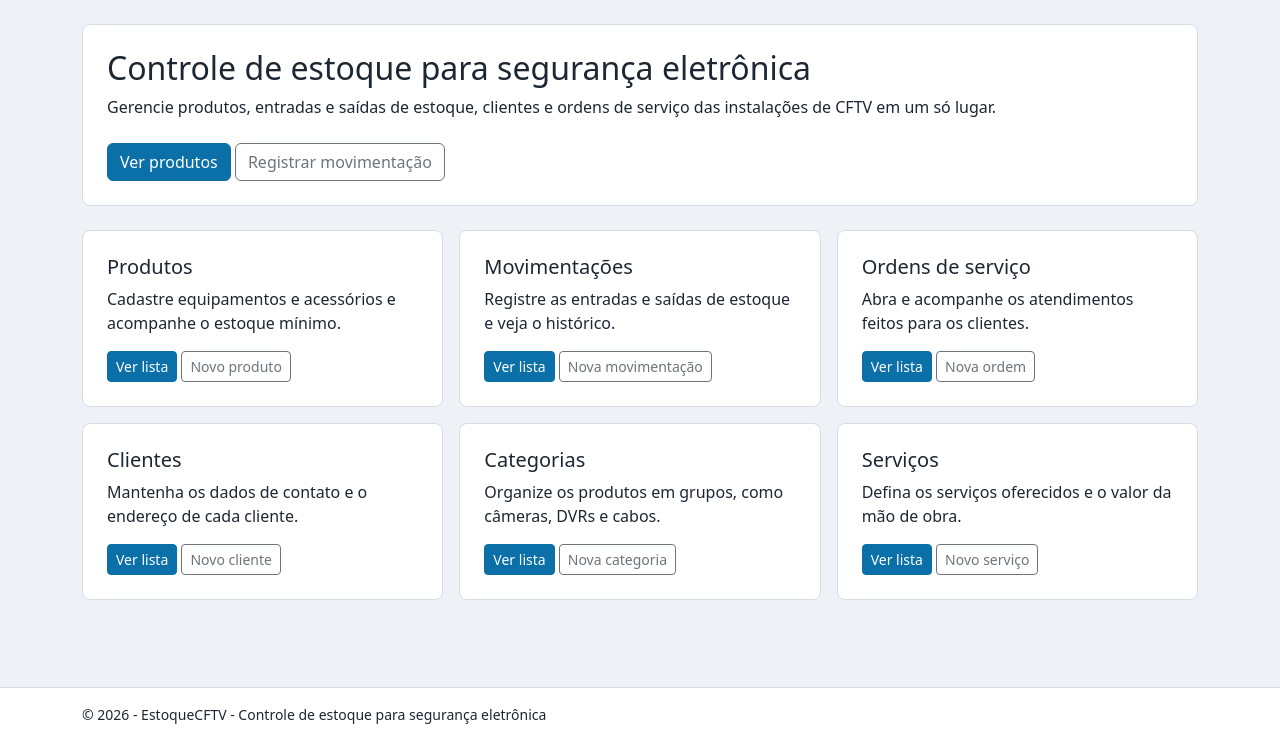
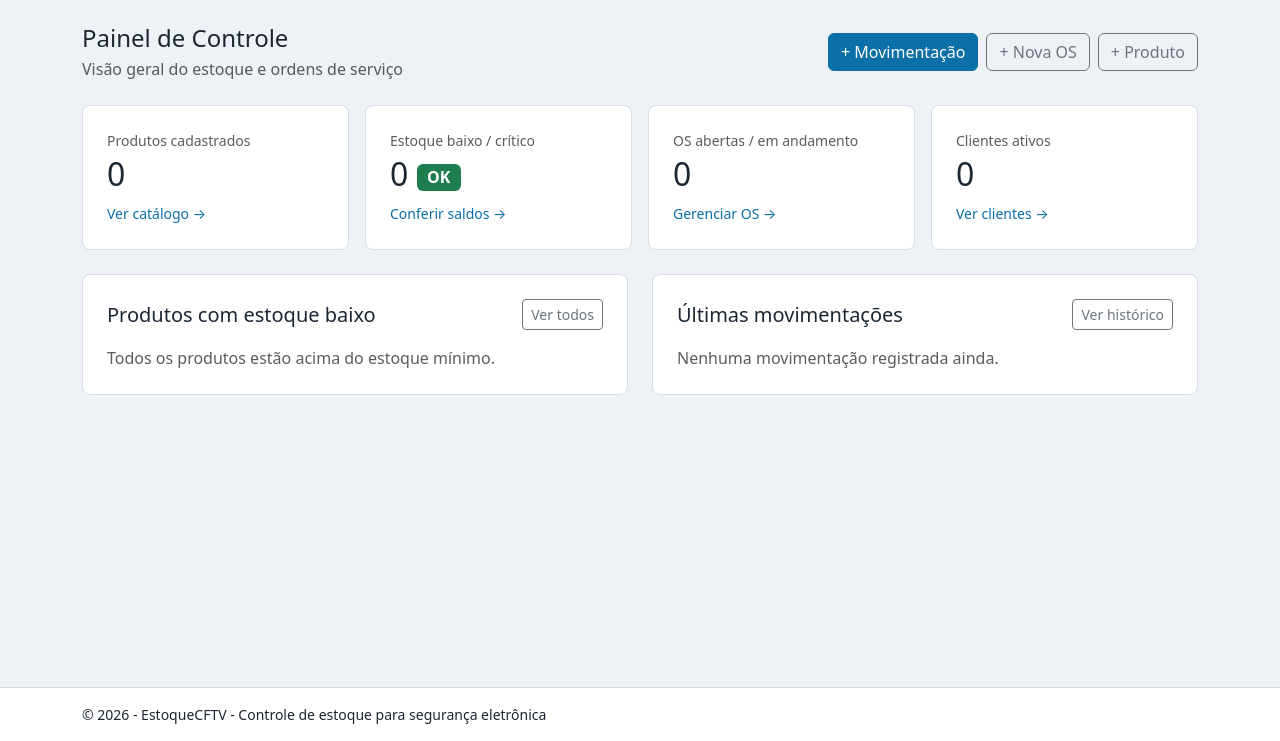
Before and after one commit to GiovaneRossito/EstoqueCFTV, an ASP.NET Core app: page / in a window 1280 px wide. Shown: the part 59-800 px from the top of the page. Run offline with ASP.NET Core 8, Linux system fonts and the light colour scheme.

Commit message:
terminado

```diff
--- a/Controllers/HomeController.cs
+++ b/Controllers/HomeController.cs
@@ -1,13 +1,59 @@
 using System.Diagnostics;
+using EstoqueCFTV.Models;
+using EstoqueCFTV.Service;
 using Microsoft.AspNetCore.Mvc;
-using EstoqueCFTV.Models;
 
 namespace EstoqueCFTV.Controllers;
 
 public class HomeController : Controller
 {
+    private readonly ProdutoService _produtoService;
+    private readonly OrdemDeServicoService _osService;
+    private readonly MovimentacaoEstoqueService _movimentacaoService;
+    private readonly ClienteService _clienteService;
+
+    public HomeController(
+        ProdutoService produtoService,
+        OrdemDeServicoService osService,
+        MovimentacaoEstoqueService movimentacaoService,
+        ClienteService clienteService)
+    {
+        _produtoService = produtoService;
+        _osService = osService;
+        _movimentacaoService = movimentacaoService;
+        _clienteService = clienteService;
+    }
+
     public IActionResult Index()
     {
+        var produtos = _produtoService.ListarTodos();
+        var ordens = _osService.ListarTodos();
+        var movimentacoes = _movimentacaoService.ListarTodos();
+        var clientes = _clienteService.ListarTodos();
+
+        var produtosEstoqueBaixo = produtos
+            .Where(p => p.QuantidadeEstoque <= p.QuantidadeMinima)
+            .OrderBy(p => p.QuantidadeEstoque)
+            .ToList();
+
+        var ordensAbertas = ordens
+            .Where(os => os.Status != null &&
+                (os.Status.Equals("Aberta", StringComparison.OrdinalIgnoreCase) ||
+                 os.Status.Equals("Em andamento", StringComparison.OrdinalIgnoreCase)))
+            .OrderByDescending(os => os.DataAbertura)
+            .ToList();
+
+        ViewBag.TotalProdutos = produtos.Count;
+        ViewBag.TotalClientes = clientes.Count;
+        ViewBag.QtdEstoqueBaixo = produtosEstoqueBaixo.Count;
+        ViewBag.QtdOrdensAbertas = ordensAbertas.Count;
+
+        ViewBag.ProdutosCriticos = produtosEstoqueBaixo.Take(5).ToList();
+        ViewBag.UltimasMovimentacoes = movimentacoes
+            .OrderByDescending(m => m.DataMovimentacao)
+            .Take(5)
+            .ToList();
+
         return View();
     }
 
--- a/Views/Home/Index.cshtml
+++ b/Views/Home/Index.cshtml
@@ -1,81 +1,153 @@
 @{
-    ViewData["Title"] = "Início";
+    ViewData["Title"] = "Painel de Controle";
+    var produtosCriticos = ViewBag.ProdutosCriticos as List<Produto> ?? new List<Produto>();
+    var ultimasMovimentacoes = ViewBag.UltimasMovimentacoes as List<MovimentacaoEstoque> ?? new List<MovimentacaoEstoque>();
 }
 
-<div class="painel-cftv mb-4">
-    <h1 class="h2">Controle de estoque para segurança eletrônica</h1>
-    <p class="mb-4">
-        Gerencie produtos, entradas e saídas de estoque, clientes e ordens de serviço
-        das instalações de CFTV em um só lugar.
-    </p>
-    <a asp-controller="Produto" asp-action="Index" class="btn btn-cftv">Ver produtos</a>
-    <a asp-controller="MovimentacaoEstoque" asp-action="Create" class="btn btn-outline-secondary">Registrar movimentação</a>
+<div class="d-flex flex-wrap justify-content-between align-items-center gap-2 mb-4">
+    <div>
+        <h1 class="h4 mb-1">Painel de Controle</h1>
+        <p class="text-muted mb-0">Visão geral do estoque e ordens de serviço</p>
+    </div>
+    <div class="d-flex flex-wrap gap-2">
+        <a asp-controller="MovimentacaoEstoque" asp-action="Create" class="btn btn-cftv">+ Movimentação</a>
+        <a asp-controller="OrdemDeServico" asp-action="Create" class="btn btn-outline-secondary">+ Nova OS</a>
+        <a asp-controller="Produto" asp-action="Create" class="btn btn-outline-secondary">+ Produto</a>
+    </div>
 </div>
 
-<div class="row g-3">
-    <div class="col-md-6 col-lg-4">
-        <div class="painel-cftv h-100 d-flex flex-column">
-            <h2 class="h5">Produtos</h2>
-            <p>Cadastre equipamentos e acessórios e acompanhe o estoque mínimo.</p>
-            <div class="mt-auto">
-                <a asp-controller="Produto" asp-action="Index" class="btn btn-cftv btn-sm">Ver lista</a>
-                <a asp-controller="Produto" asp-action="Create" class="btn btn-outline-secondary btn-sm">Novo produto</a>
-            </div>
+@* ===== CARDS DE RESUMO ===== *@
+<div class="row g-3 mb-4">
+    <div class="col-sm-6 col-lg-3">
+        <div class="painel-cftv h-100">
+            <div class="text-muted small mb-1">Produtos cadastrados</div>
+            <div class="h2 mb-2">@ViewBag.TotalProdutos</div>
+            <a asp-controller="Produto" asp-action="Index" class="small text-decoration-none">Ver catálogo &rarr;</a>
         </div>
     </div>
 
-    <div class="col-md-6 col-lg-4">
-        <div class="painel-cftv h-100 d-flex flex-column">
-            <h2 class="h5">Movimentações</h2>
-            <p>Registre as entradas e saídas de estoque e veja o histórico.</p>
-            <div class="mt-auto">
-                <a asp-controller="MovimentacaoEstoque" asp-action="Index" class="btn btn-cftv btn-sm">Ver lista</a>
-                <a asp-controller="MovimentacaoEstoque" asp-action="Create" class="btn btn-outline-secondary btn-sm">Nova movimentação</a>
+    <div class="col-sm-6 col-lg-3">
+        <div class="painel-cftv h-100">
+            <div class="text-muted small mb-1">Estoque baixo / crítico</div>
+            <div class="h2 mb-2">
+                @ViewBag.QtdEstoqueBaixo
+                @if ((int)ViewBag.QtdEstoqueBaixo > 0)
+                {
+                    <span class="badge badge-alerta fs-6 align-middle">Atenção</span>
+                }
+                else
+                {
+                    <span class="badge badge-sucesso fs-6 align-middle">OK</span>
+                }
             </div>
+            <a asp-controller="Produto" asp-action="Index" class="small text-decoration-none">Conferir saldos &rarr;</a>
         </div>
     </div>
 
-    <div class="col-md-6 col-lg-4">
-        <div class="painel-cftv h-100 d-flex flex-column">
-            <h2 class="h5">Ordens de serviço</h2>
-            <p>Abra e acompanhe os atendimentos feitos para os clientes.</p>
-            <div class="mt-auto">
-                <a asp-controller="OrdemDeServico" asp-action="Index" class="btn btn-cftv btn-sm">Ver lista</a>
-                <a asp-controller="OrdemDeServico" asp-action="Create" class="btn btn-outline-secondary btn-sm">Nova ordem</a>
-            </div>
+    <div class="col-sm-6 col-lg-3">
+        <div class="painel-cftv h-100">
+            <div class="text-muted small mb-1">OS abertas / em andamento</div>
+            <div class="h2 mb-2">@ViewBag.QtdOrdensAbertas</div>
+            <a asp-controller="OrdemDeServico" asp-action="Index" class="small text-decoration-none">Gerenciar OS &rarr;</a>
         </div>
     </div>
 
-    <div class="col-md-6 col-lg-4">
-        <div class="painel-cftv h-100 d-flex flex-column">
-            <h2 class="h5">Clientes</h2>
-            <p>Mantenha os dados de contato e o endereço de cada cliente.</p>
-            <div class="mt-auto">
-                <a asp-controller="Cliente" asp-action="Index" class="btn btn-cftv btn-sm">Ver lista</a>
-                <a asp-controller="Cliente" asp-action="Create" class="btn btn-outline-secondary btn-sm">Novo cliente</a>
+    <div class="col-sm-6 col-lg-3">
+        <div class="painel-cftv h-100">
+            <div class="text-muted small mb-1">Clientes ativos</div>
+            <div class="h2 mb-2">@ViewBag.TotalClientes</div>
+            <a asp-controller="Cliente" asp-action="Index" class="small text-decoration-none">Ver clientes &rarr;</a>
+        </div>
+    </div>
+</div>
+
+@* ===== TABELAS OPERACIONAIS ===== *@
+<div class="row g-4">
+    <div class="col-lg-6">
+        <div class="painel-cftv h-100">
+            <div class="d-flex justify-content-between align-items-center mb-3">
+                <h2 class="h5 mb-0">Produtos com estoque baixo</h2>
+                <a asp-controller="Produto" asp-action="Index" class="btn btn-sm btn-outline-secondary">Ver todos</a>
             </div>
+
+            @if (!produtosCriticos.Any())
+            {
+                <p class="text-muted mb-0">Todos os produtos estão acima do estoque mínimo.</p>
+            }
+            else
+            {
+                <div class="table-responsive">
+                    <table class="table table-hover align-middle">
+                        <thead>
+                            <tr>
+                                <th>SKU</th>
+                                <th>Produto</th>
+                                <th>Atual</th>
+                                <th>Mínimo</th>
+                            </tr>
+                        </thead>
+                        <tbody>
+                            @foreach (var item in produtosCriticos)
+                            {
+                                <tr class="estoque-baixo">
+                                    <td>@item.SKU</td>
+                                    <td>@item.Nome</td>
+                                    <td><strong>@item.QuantidadeEstoque</strong> @item.UnidadeMedida</td>
+                                    <td>@item.QuantidadeMinima</td>
+                                </tr>
+                            }
+                        </tbody>
+                    </table>
+                </div>
+            }
         </div>
     </div>
 
-    <div class="col-md-6 col-lg-4">
-        <div class="painel-cftv h-100 d-flex flex-column">
-            <h2 class="h5">Categorias</h2>
-            <p>Organize os produtos em grupos, como câmeras, DVRs e cabos.</p>
-            <div class="mt-auto">
-                <a asp-controller="Categoria" asp-action="Index" class="btn btn-cftv btn-sm">Ver lista</a>
-                <a asp-controller="Categoria" asp-action="Create" class="btn btn-outline-secondary btn-sm">Nova categoria</a>
+    <div class="col-lg-6">
+        <div class="painel-cftv h-100">
+            <div class="d-flex justify-content-between align-items-center mb-3">
+                <h2 class="h5 mb-0">Últimas movimentações</h2>
+                <a asp-controller="MovimentacaoEstoque" asp-action="Index" class="btn btn-sm btn-outline-secondary">Ver histórico</a>
             </div>
-        </div>
-    </div>
 
-    <div class="col-md-6 col-lg-4">
-        <div class="painel-cftv h-100 d-flex flex-column">
-            <h2 class="h5">Serviços</h2>
-            <p>Defina os serviços oferecidos e o valor da mão de obra.</p>
-            <div class="mt-auto">
-                <a asp-controller="Servico" asp-action="Index" class="btn btn-cftv btn-sm">Ver lista</a>
-                <a asp-controller="Servico" asp-action="Create" class="btn btn-outline-secondary btn-sm">Novo serviço</a>
-            </div>
+            @if (!ultimasMovimentacoes.Any())
+            {
+                <p class="text-muted mb-0">Nenhuma movimentação registrada ainda.</p>
+            }
+            else
+            {
+                <div class="table-responsive">
+                    <table class="table table-hover align-middle">
+                        <thead>
+                            <tr>
+                                <th>Data</th>
+                                <th>Produto</th>
+                                <th>Tipo</th>
+                                <th>Qtd</th>
+                            </tr>
+                        </thead>
+                        <tbody>
+                            @foreach (var mov in ultimasMovimentacoes)
+                            {
+                                <tr>
+                                    <td>@mov.DataMovimentacao.ToString("dd/MM HH:mm")</td>
+                                    <td>@(mov.Produto?.Nome ?? "—")</td>
+                                    <td>
+                                        <span class="badge @(mov.Tipo == TipoMovimentacao.Entrada ? "badge-sucesso" : "badge-destaque")">
+                                            @(mov.Tipo == TipoMovimentacao.Entrada ? "Entrada" : "Saída")
+                                        </span>
+                                    </td>
+                                    <td>
+                                        <span class="@(mov.Tipo == TipoMovimentacao.Entrada ? "qtd-entrada" : "qtd-saida")">
+                                            @(mov.Tipo == TipoMovimentacao.Entrada ? "+" : "−")@mov.Quantidade
+                                        </span>
+                                    </td>
+                                </tr>
+                            }
+                        </tbody>
+                    </table>
+                </div>
+            }
         </div>
     </div>
 </div>
--- a/appsettings.Development.json
+++ b/appsettings.Development.json
@@ -5,8 +5,7 @@
       "Microsoft.AspNetCore": "Warning"
     }
   },
-  "AllowedHosts": "*",
   "ConnectionStrings": {
-    "DefaultConnection": "Server=(localdb)\\mssqllocaldb;Database=EstoqueCFTVDB;Trusted_Connection=True;MultipleActiveResultSets=true"
+    "DefaultConnection": "Server=localhost,1433;Database=EstoqueCFTVDB;User Id=sa;Password=EstoqueCftv@2026;TrustServerCertificate=True;"
   }
 }
```
